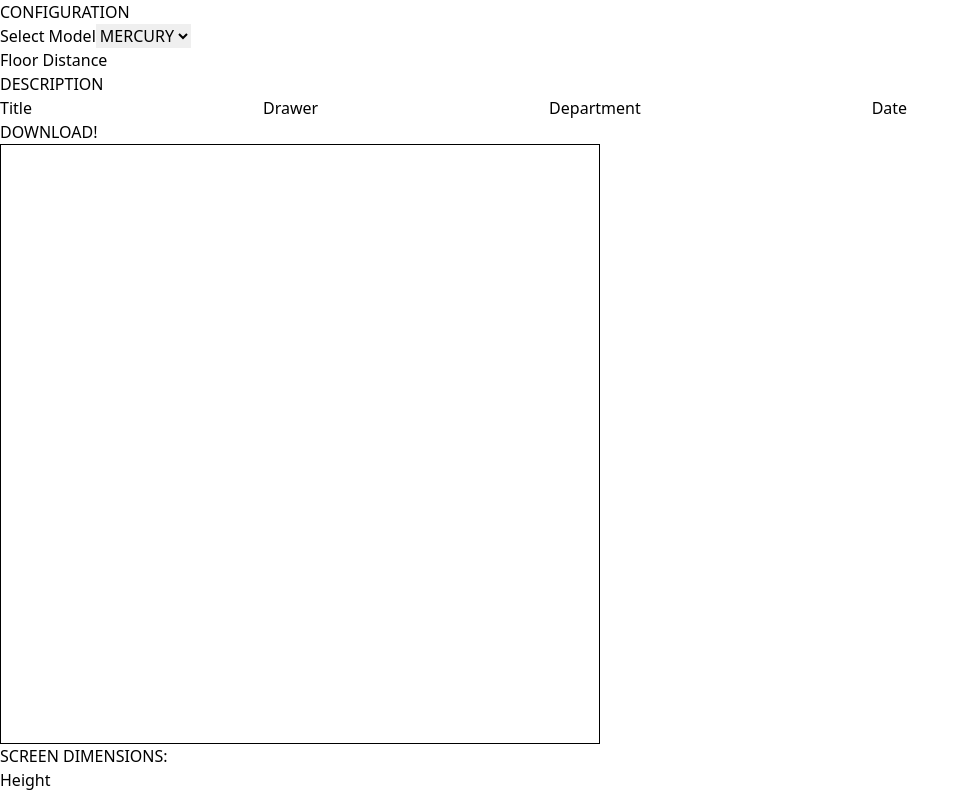
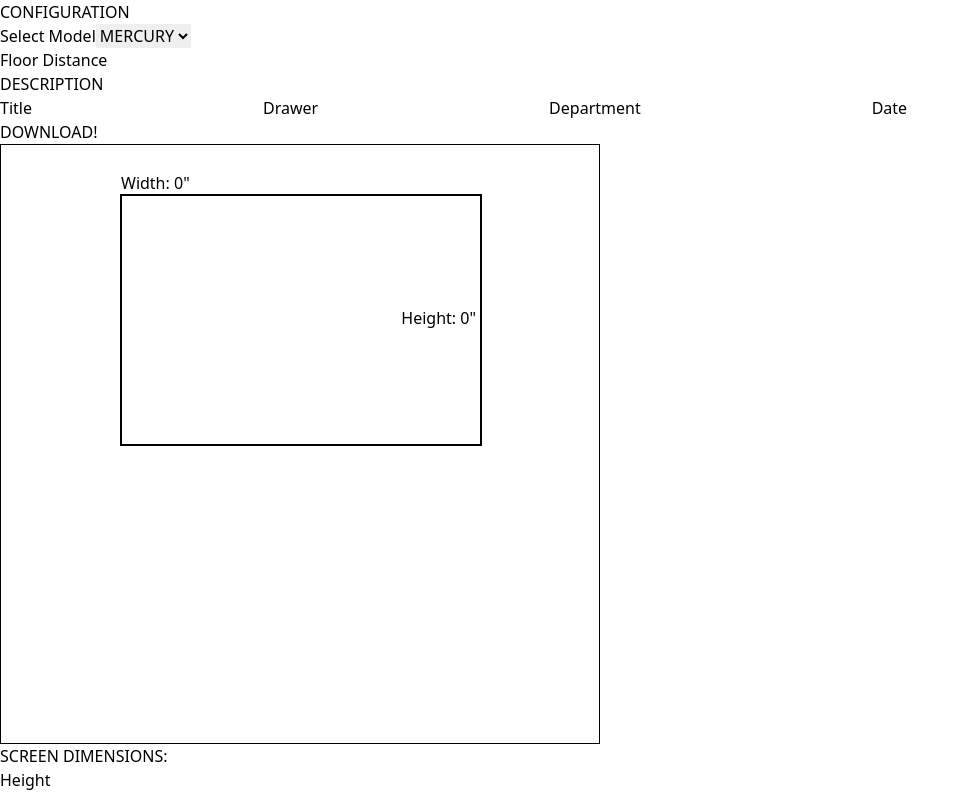
Before and after one commit to S0han/led_diagram_drawer, a Next.js app: page / in a window 1280 px wide. Shown: the top 796 px of the page, without its empty margins (0-970 px from the left). Built offline with nearby package versions, Linux system fonts and the light colour scheme.

Commit message:
update: drawing dynamically displays screen dimensions

```diff
--- a/src/app/components/DynamicDrawing.component.tsx
+++ b/src/app/components/DynamicDrawing.component.tsx
@@ -1,10 +1,64 @@
-export default function DynamicDrawing({ height, width, floorDistance }) {
+export default function DynamicDrawing({ height = 0, width = 0, floorDistance = 0 }) {
     const SVG_SIZE = 600;
-
-    const scalingFactor = Math.max(width, height, floorDistance) > 0
-        ? SVG_SIZE / Math.max(width, height, floorDistance) : 1;
+    const rectScalingFactor = 0.6;
+    const minRectHeight = 250;
+    const scaledHeight = Math.max(height * rectScalingFactor, minRectHeight);
+    const scaledWidth = SVG_SIZE * rectScalingFactor;
+    const scaledFloorDistance = floorDistance > 0 ? floorDistance : 0;
 
     return (
-        <svg width={SVG_SIZE} height={SVG_SIZE} style={{ border: "1px solid black" }}></svg>
-    )
+        <svg width={SVG_SIZE} height={SVG_SIZE} style={{ border: "1px solid black" }}>
+            <rect
+                x={(SVG_SIZE - scaledWidth) / 2}
+                y={50}
+                width={scaledWidth}
+                height={scaledHeight}
+                fill="white"
+                stroke="black"
+                strokeWidth="2"
+            />
+            <text
+                x={(SVG_SIZE - scaledWidth) / 2}
+                y={40}
+                textAnchor="start"
+                alignmentBaseline="middle"
+                fontSize="16"
+                fill="black"
+            >
+                Width: {width}"
+            </text>
+            <text
+                x={((SVG_SIZE - scaledWidth) / 2 + scaledWidth) - 5}
+                y={scaledHeight / 2 + 50}
+                textAnchor="end"
+                alignmentBaseline="middle"
+                fontSize="16"
+                fill="black"
+            >
+                Height: {height}"
+            </text>
+            {scaledFloorDistance > 0 && (
+                <>
+                    <line
+                        x1={SVG_SIZE / 2}
+                        y1={50 + scaledHeight}
+                        x2={SVG_SIZE / 2}
+                        y2={SVG_SIZE}
+                        stroke="black"
+                        strokeWidth="1"
+                    />
+                    <text
+                        x={SVG_SIZE / 2 + 5}
+                        y={(50 + scaledHeight + SVG_SIZE) / 2}
+                        textAnchor="start"
+                        alignmentBaseline="middle"
+                        fontSize="16"
+                        fill="black"
+                    >
+                        Floor Distance: {scaledFloorDistance}"
+                    </text>
+                </>
+            )}
+        </svg>
+    );
 }
```
